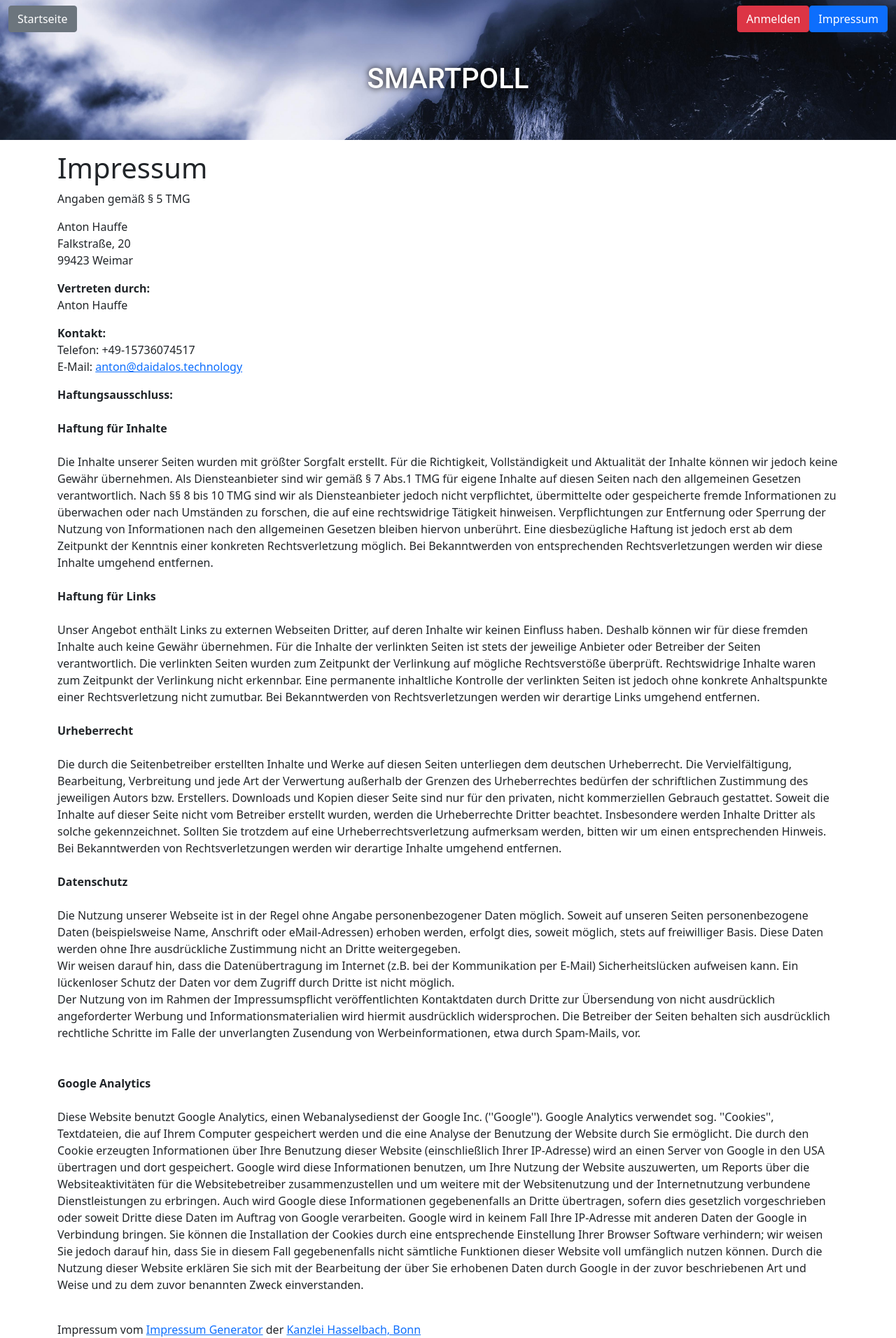
After one commit to Daidalos-Technologies/Umfrage, a PHP site: page /views/impressum in a window 1280 px wide. The commit adds this page. Shown: the whole page at 70% size. Run offline with PHP 8.4, Linux system fonts and the light colour scheme.

Commit message:
add impressum + style results

```diff
--- a/Umfrage/public/index.php
+++ b/Umfrage/public/index.php
@@ -36,6 +36,11 @@ $routes =
         [
             "controller" => "pageController",
             "method" => "index"
+        ],
+        "/impressum" =>
+        [
+            "controller" => "pageController",
+            "method" => "impressum"
         ]
     ];
 
--- /dev/null
+++ b/Umfrage/views/impressum.php
@@ -0,0 +1,40 @@
+<html>
+
+<head>
+    <title>Startseite</title>
+    <meta charset="utf-8">
+    <link href="https://cdn.jsdelivr.net/npm/bootstrap@5.0.0-beta1/dist/css/bootstrap.min.css" rel="stylesheet"
+          integrity="sha384-giJF6kkoqNQ00vy+HMDP7azOuL0xtbfIcaT9wjKHr8RbDVddVHyTfAAsrekwKmP1" crossorigin="anonymous">
+    <link rel="stylesheet" href="../css/index.css">
+    <meta name="viewport" content="width=device-width, initial-scale=1.0">
+</head>
+
+<body>
+
+<?php include __DIR__ . "/../Elements/header.php"; ?>
+<div class="container">
+
+    <div class='impressum mt-3'><h1>Impressum</h1><p>Angaben gemäß § 5 TMG</p><p>Anton Hauffe <br>
+            Falkstraße, 20<br>
+            99423 Weimar <br>
+        </p><p> <strong>Vertreten durch: </strong><br>
+            Anton Hauffe<br>
+        </p><p><strong>Kontakt:</strong> <br>
+            Telefon: +49-15736074517<br>
+            E-Mail: <a href='mailto:anton@daidalos.technology'>anton@daidalos.technology</a></br></p><p><strong>Haftungsausschluss: </strong><br><br><strong>Haftung für Inhalte</strong><br><br>
+            Die Inhalte unserer Seiten wurden mit größter Sorgfalt erstellt. Für die Richtigkeit, Vollständigkeit und Aktualität der Inhalte können wir jedoch keine Gewähr übernehmen. Als Diensteanbieter sind wir gemäß § 7 Abs.1 TMG für eigene Inhalte auf diesen Seiten nach den allgemeinen Gesetzen verantwortlich. Nach §§ 8 bis 10 TMG sind wir als Diensteanbieter jedoch nicht verpflichtet, übermittelte oder gespeicherte fremde Informationen zu überwachen oder nach Umständen zu forschen, die auf eine rechtswidrige Tätigkeit hinweisen. Verpflichtungen zur Entfernung oder Sperrung der Nutzung von Informationen nach den allgemeinen Gesetzen bleiben hiervon unberührt. Eine diesbezügliche Haftung ist jedoch erst ab dem Zeitpunkt der Kenntnis einer konkreten Rechtsverletzung möglich. Bei Bekanntwerden von entsprechenden Rechtsverletzungen werden wir diese Inhalte umgehend entfernen.<br><br><strong>Haftung für Links</strong><br><br>
+            Unser Angebot enthält Links zu externen Webseiten Dritter, auf deren Inhalte wir keinen Einfluss haben. Deshalb können wir für diese fremden Inhalte auch keine Gewähr übernehmen. Für die Inhalte der verlinkten Seiten ist stets der jeweilige Anbieter oder Betreiber der Seiten verantwortlich. Die verlinkten Seiten wurden zum Zeitpunkt der Verlinkung auf mögliche Rechtsverstöße überprüft. Rechtswidrige Inhalte waren zum Zeitpunkt der Verlinkung nicht erkennbar. Eine permanente inhaltliche Kontrolle der verlinkten Seiten ist jedoch ohne konkrete Anhaltspunkte einer Rechtsverletzung nicht zumutbar. Bei Bekanntwerden von Rechtsverletzungen werden wir derartige Links umgehend entfernen.<br><br><strong>Urheberrecht</strong><br><br>
+            Die durch die Seitenbetreiber erstellten Inhalte und Werke auf diesen Seiten unterliegen dem deutschen Urheberrecht. Die Vervielfältigung, Bearbeitung, Verbreitung und jede Art der Verwertung außerhalb der Grenzen des Urheberrechtes bedürfen der schriftlichen Zustimmung des jeweiligen Autors bzw. Erstellers. Downloads und Kopien dieser Seite sind nur für den privaten, nicht kommerziellen Gebrauch gestattet. Soweit die Inhalte auf dieser Seite nicht vom Betreiber erstellt wurden, werden die Urheberrechte Dritter beachtet. Insbesondere werden Inhalte Dritter als solche gekennzeichnet. Sollten Sie trotzdem auf eine Urheberrechtsverletzung aufmerksam werden, bitten wir um einen entsprechenden Hinweis. Bei Bekanntwerden von Rechtsverletzungen werden wir derartige Inhalte umgehend entfernen.<br><br><strong>Datenschutz</strong><br><br>
+            Die Nutzung unserer Webseite ist in der Regel ohne Angabe personenbezogener Daten möglich. Soweit auf unseren Seiten personenbezogene Daten (beispielsweise Name, Anschrift oder eMail-Adressen) erhoben werden, erfolgt dies, soweit möglich, stets auf freiwilliger Basis. Diese Daten werden ohne Ihre ausdrückliche Zustimmung nicht an Dritte weitergegeben. <br>
+            Wir weisen darauf hin, dass die Datenübertragung im Internet (z.B. bei der Kommunikation per E-Mail) Sicherheitslücken aufweisen kann. Ein lückenloser Schutz der Daten vor dem Zugriff durch Dritte ist nicht möglich. <br>
+            Der Nutzung von im Rahmen der Impressumspflicht veröffentlichten Kontaktdaten durch Dritte zur Übersendung von nicht ausdrücklich angeforderter Werbung und Informationsmaterialien wird hiermit ausdrücklich widersprochen. Die Betreiber der Seiten behalten sich ausdrücklich rechtliche Schritte im Falle der unverlangten Zusendung von Werbeinformationen, etwa durch Spam-Mails, vor.<br>
+            <br><br><strong>Google Analytics</strong><br><br>
+            Diese Website benutzt Google Analytics, einen Webanalysedienst der Google Inc. (''Google''). Google Analytics verwendet sog. ''Cookies'', Textdateien, die auf Ihrem Computer gespeichert werden und die eine Analyse der Benutzung der Website durch Sie ermöglicht. Die durch den Cookie erzeugten Informationen über Ihre Benutzung dieser Website (einschließlich Ihrer IP-Adresse) wird an einen Server von Google in den USA übertragen und dort gespeichert. Google wird diese Informationen benutzen, um Ihre Nutzung der Website auszuwerten, um Reports über die Websiteaktivitäten für die Websitebetreiber zusammenzustellen und um weitere mit der Websitenutzung und der Internetnutzung verbundene Dienstleistungen zu erbringen. Auch wird Google diese Informationen gegebenenfalls an Dritte übertragen, sofern dies gesetzlich vorgeschrieben oder soweit Dritte diese Daten im Auftrag von Google verarbeiten. Google wird in keinem Fall Ihre IP-Adresse mit anderen Daten der Google in Verbindung bringen. Sie können die Installation der Cookies durch eine entsprechende Einstellung Ihrer Browser Software verhindern; wir weisen Sie jedoch darauf hin, dass Sie in diesem Fall gegebenenfalls nicht sämtliche Funktionen dieser Website voll umfänglich nutzen können. Durch die Nutzung dieser Website erklären Sie sich mit der Bearbeitung der über Sie erhobenen Daten durch Google in der zuvor beschriebenen Art und Weise und zu dem zuvor benannten Zweck einverstanden.</p><br>
+        Impressum vom <a href="https://www.impressum-generator.de">Impressum Generator</a> der <a href="https://www.kanzlei-hasselbach.de/standorte/bonn/">Kanzlei Hasselbach, Bonn</a> </div>
+
+
+</div>
+<?php include __DIR__ . "/../Elements/src.php"; ?>
+<script type="text/javascript"></script>
+</body>
+</html>
--- a/Umfrage/views/index.php
+++ b/Umfrage/views/index.php
@@ -6,7 +6,6 @@
     <link href="https://cdn.jsdelivr.net/npm/bootstrap@5.0.0-beta1/dist/css/bootstrap.min.css" rel="stylesheet"
           integrity="sha384-giJF6kkoqNQ00vy+HMDP7azOuL0xtbfIcaT9wjKHr8RbDVddVHyTfAAsrekwKmP1" crossorigin="anonymous">
     <link rel="stylesheet" href="../css/index.css">
-    <link rel="stylesheet" href="../css/admin/index.css">
     <meta name="viewport" content="width=device-width, initial-scale=1.0">
 </head>
 
```
Also changed, not shown: Umfrage/src/Controller/PageController.php (+9 -0 lines), Umfrage/src/Controller/PollController.php (+19 -11 lines), Umfrage/views/Admin/Results/path-tree.php (+8 -1 lines).
